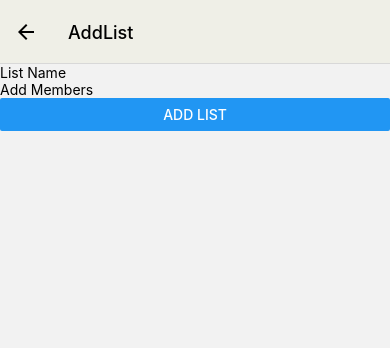
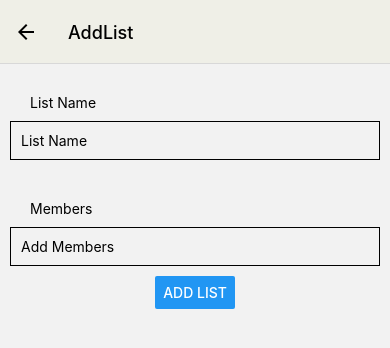
Before and after one commit to Jeremy-Cleland/PantryPirate-FE, a React Native app: screen /AddList in a window 390 px wide. Shown: the top 348 px of the page. Built offline with nearby package versions, Linux system fonts and the light colour scheme.

Commit message:
Added Styling for MyList Screen

```diff
--- a/package.json
+++ b/package.json
@@ -10,6 +10,7 @@
   },
   "dependencies": {
     "@expo/ngrok": "^4.1.0",
+    "@expo/webpack-config": "^18.0.1",
     "@react-navigation/native": "^6.1.6",
     "@react-navigation/native-stack": "^6.9.12",
     "axios": "^1.3.5",
@@ -17,13 +18,14 @@
     "expo": "~48.0.11",
     "expo-barcode-scanner": "~12.3.2",
     "expo-status-bar": "~1.4.4",
+    "native-base": "^3.4.28",
     "react": "18.2.0",
+    "react-dom": "18.2.0",
     "react-native": "0.71.6",
     "react-native-safe-area-context": "4.5.0",
     "react-native-screens": "~3.20.0",
     "react-native-web": "~0.18.10",
-    "react-dom": "18.2.0",
-    "@expo/webpack-config": "^18.0.1"
+    "react-native-svg": "13.4.0"
   },
   "devDependencies": {
     "@babel/core": "^7.20.0"
--- a/screens/AddList.js
+++ b/screens/AddList.js
@@ -1,8 +1,8 @@
-import { TextInput, View, Button } from 'react-native';
+import { TextInput, View, Button, StyleSheet, Text } from 'react-native';
 import { useState } from 'react';
 import axios from 'axios';
 
-export default function AddList({navigation}){
+export default function AddList({ navigation }) {
 
   const [listName, setListName] = useState('');
   const [members, setMembers] = useState('');
@@ -10,30 +10,48 @@ export default function AddList({navigation}){
   const handleListSubmit = () => {
 
     let membersArr = members.split(' ')
-  const list = {creator: 'testUser', name: listName, members: [...membersArr, 'testUser']}
+    const list = { creator: 'testUser', name: listName, members: [...membersArr, 'testUser'] }
     axios.post('https://pantrypirate.onrender.com/list', list)
 
     navigation.reset({
       index: 0,
-      routes: [{ name: 'MyLists' }],
+      routes: [{ name: 'Home' }, { name: 'MyLists' }],
     });
 
 
   }
 
-  return(
+  return (
     <View>
+      <Text style={{marginLeft: 30, marginTop: 30}}>List Name</Text>
+      <View style={styles.container}>
         <TextInput
           placeholder="List Name"
           value={listName}
           onChangeText={setListName}
         />
+      </View>
+      <Text style={{marginLeft: 30, marginTop: 30}}>Members</Text>
+      <View style={styles.container}>
         <TextInput
           placeholder="Add Members"
           value={members}
           onChangeText={setMembers}
         />
+      </View>
+      <View style={{flexDirection: 'row', justifyContent: 'center'}}>
         <Button title="Add List" onPress={handleListSubmit} />
+      </View>
     </View>
   )
 }
+
+const styles = StyleSheet.create({
+  container: {
+    borderWidth: 1,
+    borderColor: 'black',
+    margin: 10,
+    padding: 10,
+  }
+
+});
--- a/screens/EditList.js
+++ b/screens/EditList.js
@@ -1,5 +1,5 @@
 import React, { useState } from 'react';
-import { View, Button, TextInput } from 'react-native';
+import { View, Button, TextInput, StyleSheet, Text } from 'react-native';
 import axios from 'axios';
 
 export default function EditList({ navigation, route }) {
@@ -36,22 +36,51 @@ export default function EditList({ navigation, route }) {
   }
   return (
     <View>
+      <View style={styles.delete} >
+        {route.params.list.creator === 'testUser' &&
+          <Button title="Delete List" onPress={handleDeleteSubmit} />
+        }
+      </View>
+      <View style={{marginTop: 50}}>
+        <Text style={{marginLeft: 30, marginTop: 30}}>List Name</Text>
+        <View style={styles.container}>
           <TextInput
             placeholder="List Name"
             value={listName}
             onChangeText={setListName}
           />
+        </View>
+        <Text style={{marginLeft: 30, marginTop: 30}}>Members</Text>
+        <View style={styles.container}>
           <TextInput
             placeholder="Add Members"
             value={members}
             onChangeText={setMembers}
           />
+        </View>
+      </View>
+      <View style={{ flexDirection: 'row', justifyContent: 'center' }}>
         <Button title="Update List" onPress={handleUpdateSubmit} />
-      {route.params.list.creator === 'testUser' &&
-        <Button title="Delete List" onPress={handleDeleteSubmit} />
-      }
+
+
+      </View>
     </View>
   )
 
 
 }
+
+const styles = StyleSheet.create({
+  container: {
+    borderWidth: 1,
+    borderColor: 'black',
+    margin: 10,
+    padding: 10,
+  },
+  delete: {
+    position: 'absolute',
+    top: 0,
+    right: 0,
+  }
+
+});
--- a/screens/ListDetails.js
+++ b/screens/ListDetails.js
@@ -23,12 +23,12 @@ handleDeleteItem = (item) => {
     <View>
       {list.items.map((item, idx) => {
         return (
-          <View key={`item-${idx}`}>
-            <Text>{item}</Text>
+          <View key={`item-${idx}`} style={{flexDirection: 'row', justifyContent: 'space-between', alignItems: 'center', margin: 5}}>
+            <Text style={{width: '60%'}}>{item}</Text>
             <Button title="Delete" onPress={() => handleDeleteItem(item)} />
           </View>)
       })}
-      <Button title="Back to Home" onPress={() => navigation.navigate('Home')} />
+
     </View>
   )
 }
--- a/screens/MyLists.js
+++ b/screens/MyLists.js
@@ -29,6 +29,7 @@ export default function MyLists({ navigation, route }) {
       // console.log('itemToUpdate ------->>', itemToUpdate);
 
       await axios.put(url, itemToUpdate);
+
       navigation.reset({
         index: 0,
         routes: [{name: 'Home'}, { name: 'Scan' }],
@@ -70,20 +71,19 @@ export default function MyLists({ navigation, route }) {
 
     return (
       <View>
+        <View style={{flexDirection: 'row', justifyContent: 'center' }}>
+          <Button title="Create New List" onPress={handleAddList}  />
+        </View>
         {userList && userList.map((list, idx) => {
           return (
 
-            <View key={`edit-${idx}`}>
+            <View key={`edit-${idx}`} style={{flexDirection: 'row', justifyContent: 'space-between', alignItems: 'center', margin: 5}}>
               <Button title={`${list.name}  -  View Items`} onPress={() => handleViewList(list)} />
               <Button title="Edit Members" onPress={() => handleEdit(list)} />
             </View>
           )
         })}
-        <Button title="Create New List" onPress={handleAddList} />
       </View>
     )
   }
-
-
-
 }
```
Also changed, not shown: 1 other file (tests, documents, lock files or other folders). Lines whose indentation alone changed are shown as unchanged.
